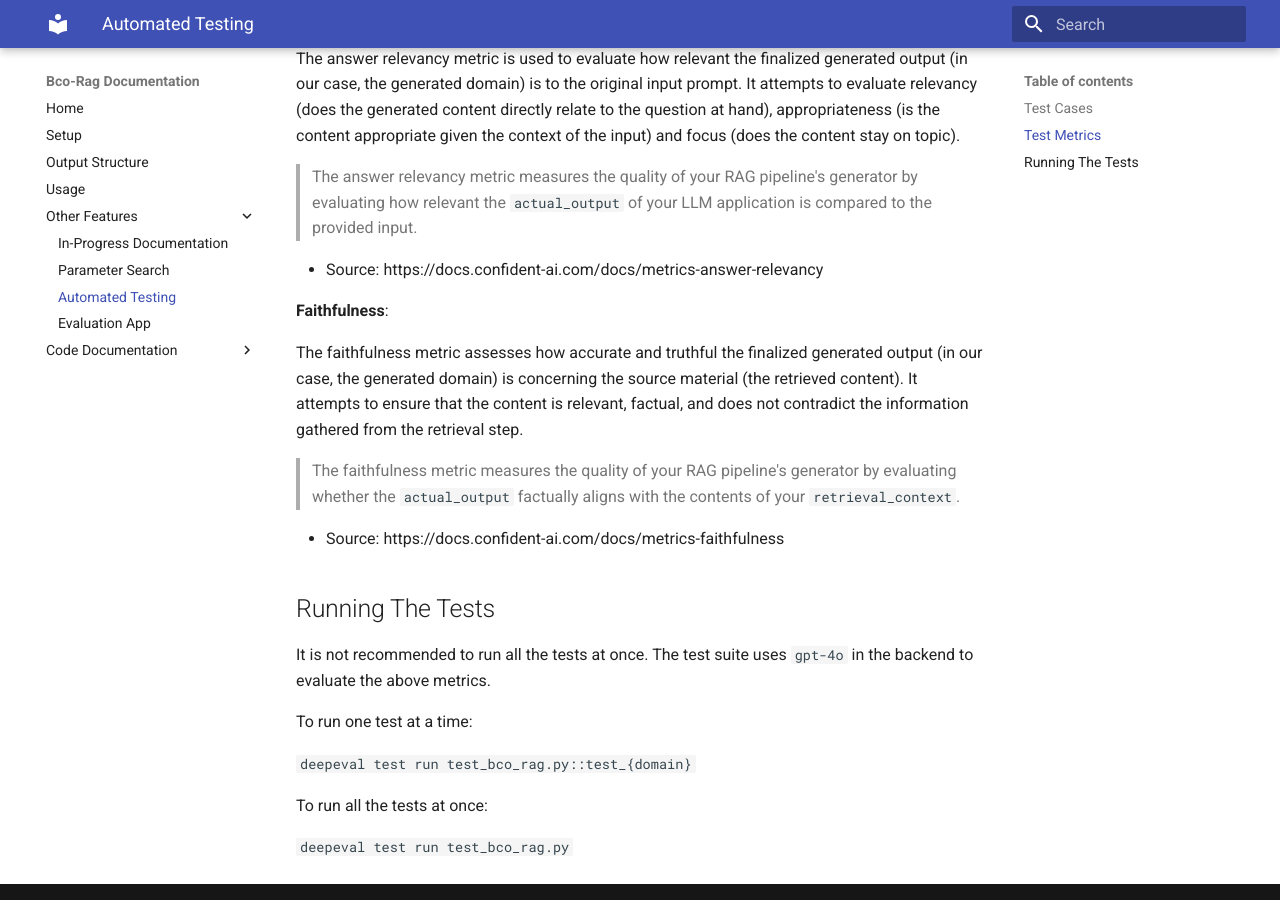
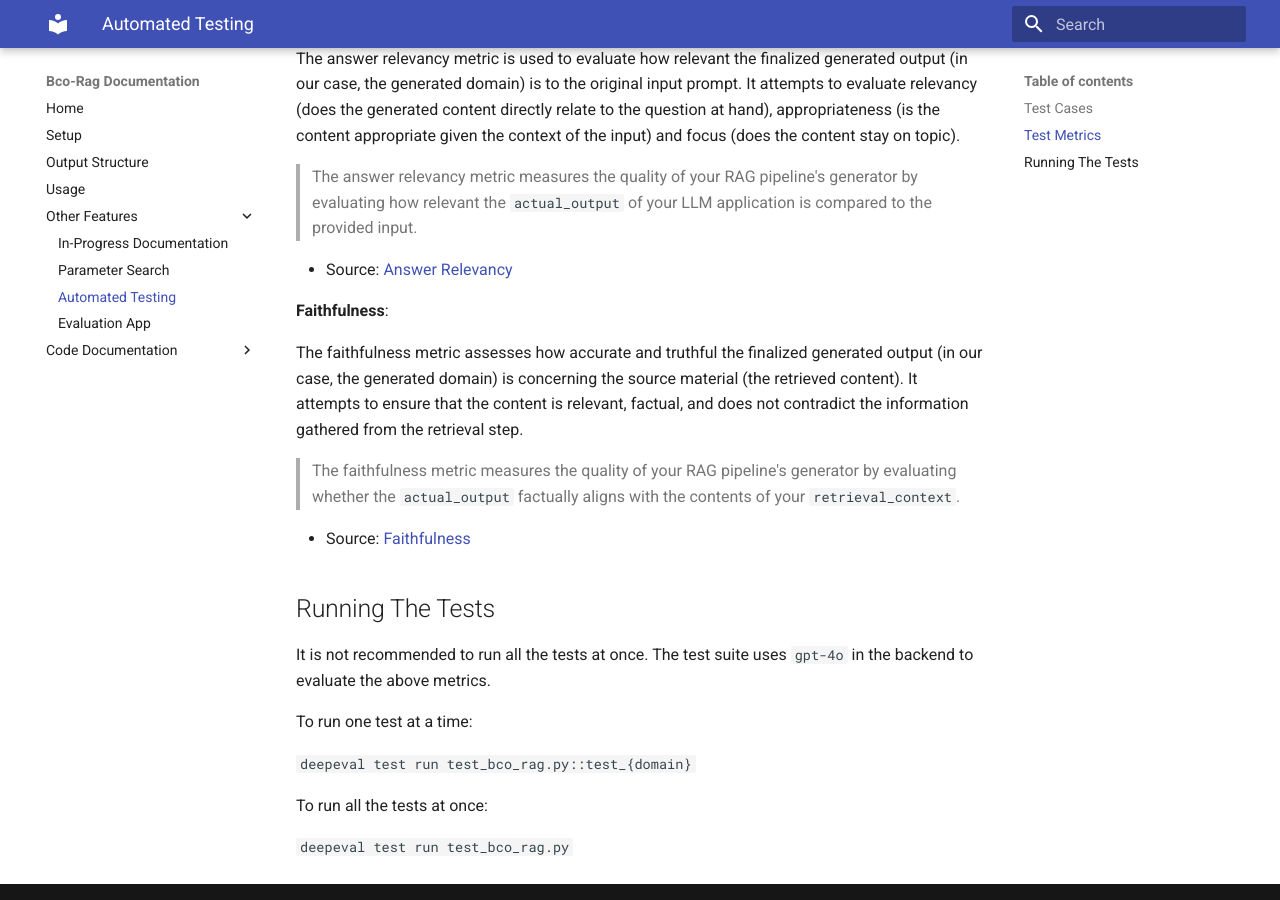
Before and after one commit to biocompute-objects/bco-rag, an MkDocs documentation site: the page built from docs/unit-testing.md, in a window 1280 px wide and 900 px high, scrolled down 711 px. Built offline with MkDocs 1.6.1 and Material for MkDocs 9.7.7, drawn with Linux system fonts in a browser that asks for light colours; part of the change alters nothing that is shown.

Commit message:
fix source hyperlinks

```diff
--- a/docs/unit-testing.md
+++ b/docs/unit-testing.md
@@ -23,7 +23,7 @@ The answer relevancy metric is used to evaluate how relevant the finalized gener
 
 > The answer relevancy metric measures the quality of your RAG pipeline's generator by evaluating how relevant the `actual_output` of your LLM application is compared to the provided input.
 
-- Source: https://docs.confident-ai.com/docs/metrics-answer-relevancy
+- Source: [Answer Relevancy](https://docs.confident-ai.com/docs/metrics-answer-relevancy)
 
 **Faithfulness**:
 
@@ -31,7 +31,7 @@ The faithfulness metric assesses how accurate and truthful the finalized generat
 
 > The faithfulness metric measures the quality of your RAG pipeline's generator by evaluating whether the `actual_output` factually aligns with the contents of your `retrieval_context`.
 
-- Source: https://docs.confident-ai.com/docs/metrics-faithfulness
+- Source: [Faithfulness](https://docs.confident-ai.com/docs/metrics-faithfulness)
 
 ## Running The Tests
 
```
